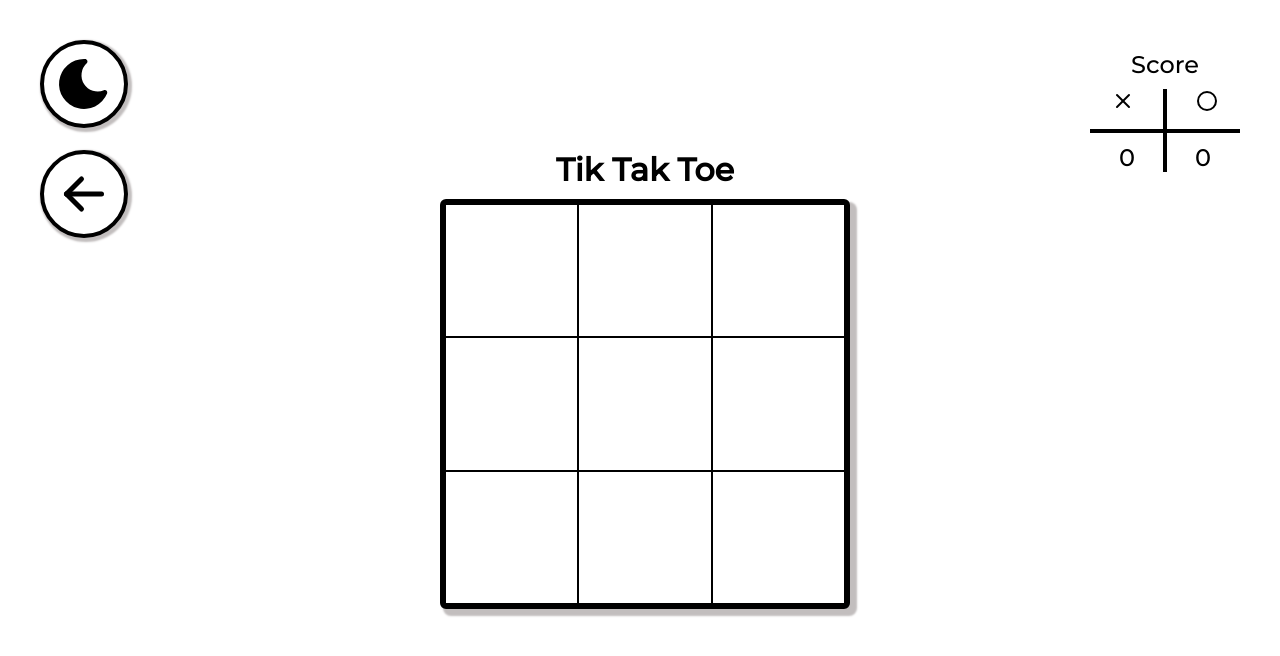
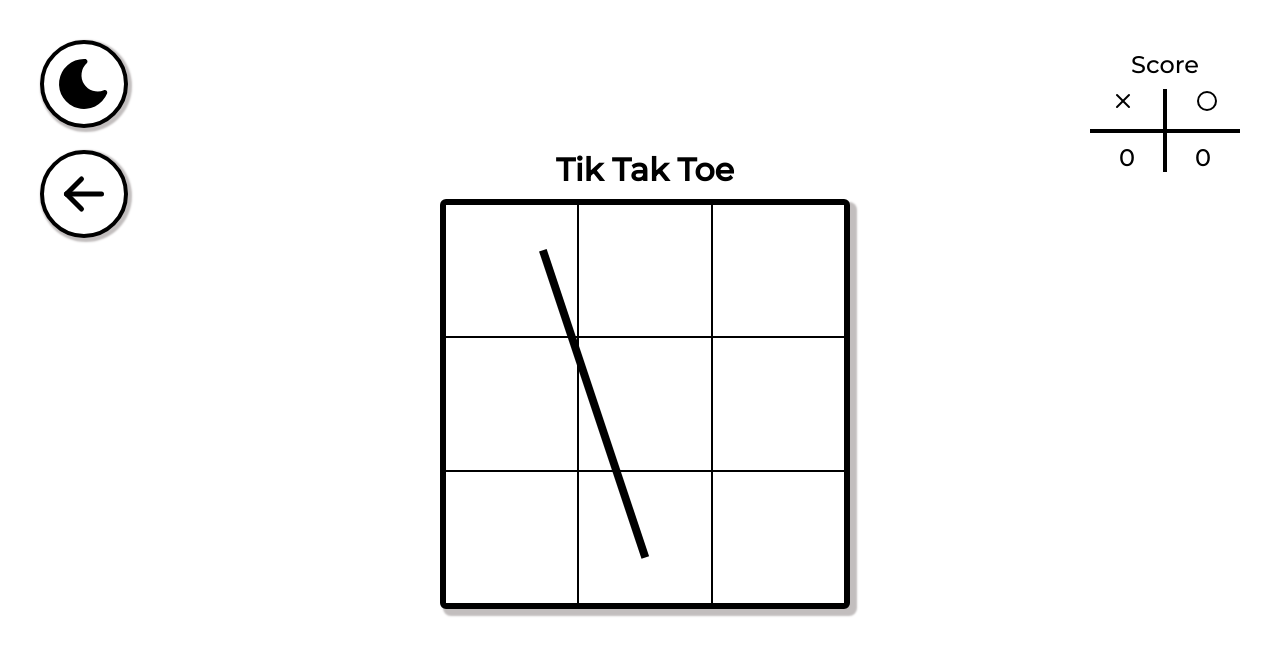
Before and after one commit to smenaquispe/michi, a React (Vite) app in the folder app/: page / in a window 1280 px wide. Both pictures are taken after a click on the button 560 px from the left and 258 px from the top of the page. Shown: the top 656 px of the page. Built offline with nearby package versions, Linux system fonts and the light colour scheme.

Commit message:
now component line

```diff
--- /dev/null
+++ b/app/src/components/Line/Line.jsx
@@ -0,0 +1,38 @@
+import styles from './Line.module.css'
+
+const getProps = (pos1, pos2) => {
+
+    const [x1, y1] = pos1
+    const [x2, y2] = pos2
+
+    let a = x1 - x2,
+    b = y1 - y2,
+    c = Math.sqrt(a * a + b * b);
+
+    let sx = (x1 + x2) / 2,
+        sy = (y1 + y2) / 2;
+
+    let x = sx - c / 2,
+        y = sy;
+
+    let alpha = Math.PI - Math.atan2(-b, a);
+
+    return [x, y, c, alpha]
+}
+
+function Line({pos1, pos2}){
+
+    const [x, y, length, angle] = getProps(pos1, pos2)
+    const position = {
+        width: length,
+        top: y,
+        left: x,
+        transform: `rotate(${angle}rad)`,
+    }
+
+    return (
+        <div className={styles.line} style={{...position}}></div>
+    )
+}
+
+export default Line;
--- /dev/null
+++ b/app/src/components/Line/Line.module.css
@@ -0,0 +1,5 @@
+.line {
+    border: 4px solid var(--secundary-color);
+    height: 0;
+    position: absolute;
+}
--- a/app/src/components/Table/Table.jsx
+++ b/app/src/components/Table/Table.jsx
@@ -4,7 +4,7 @@ import { useState, useContext, useEffect } from 'react'
 import { WinnerContext } from '../../services/WinnerContext'
 import { handleGame, computerPlay } from './HandleGame'
 import { StageContext } from '../../services/StageContext'
-import { createLine } from '../../services/createLine'
+import Line from '../Line/Line'
 
 function Table ({gameState, setGameState, gameMode}) {
 
@@ -65,8 +65,8 @@ function Table ({gameState, setGameState, gameMode}) {
                         })
                     })
                 }
-
             </article>
+            <Line pos1={[100,100]} pos2={[200,400]} />
         </>
 
     )
--- a/app/src/services/createLine.jsx
+++ /dev/null
@@ -1,38 +0,0 @@
-/**
- * Creates line element on given position, with given length and angle.
- */
- function createLineElement(x, y, length, angle) {
-    const styles = {
-        border: '1px solid black',
-        width: length,
-        height: 0,
-        top: y,
-        left: x,
-        position: 'absolute',
-        transform: `rotate(${angle}rad)`,
-        zIndex: 4
-    }
-    const line = <div style={{...styles}}></div>
-    return line
-}
-
-/**
- * Creates element which represents line from point [x1, y1] to [x2, y2].
- * It is html div element with minimal height and width corresponding to line length.
- * It's position and rotation is calculated below.
- */
-export function createLine(x1, y1, x2, y2) {
-    var a = x1 - x2,
-        b = y1 - y2,
-        c = Math.sqrt(a * a + b * b);
-
-    var sx = (x1 + x2) / 2,
-        sy = (y1 + y2) / 2;
-
-    var x = sx - c / 2,
-        y = sy;
-
-    var alpha = Math.PI - Math.atan2(-b, a);
-
-    return createLineElement(x, y, c, alpha);
-}
```
